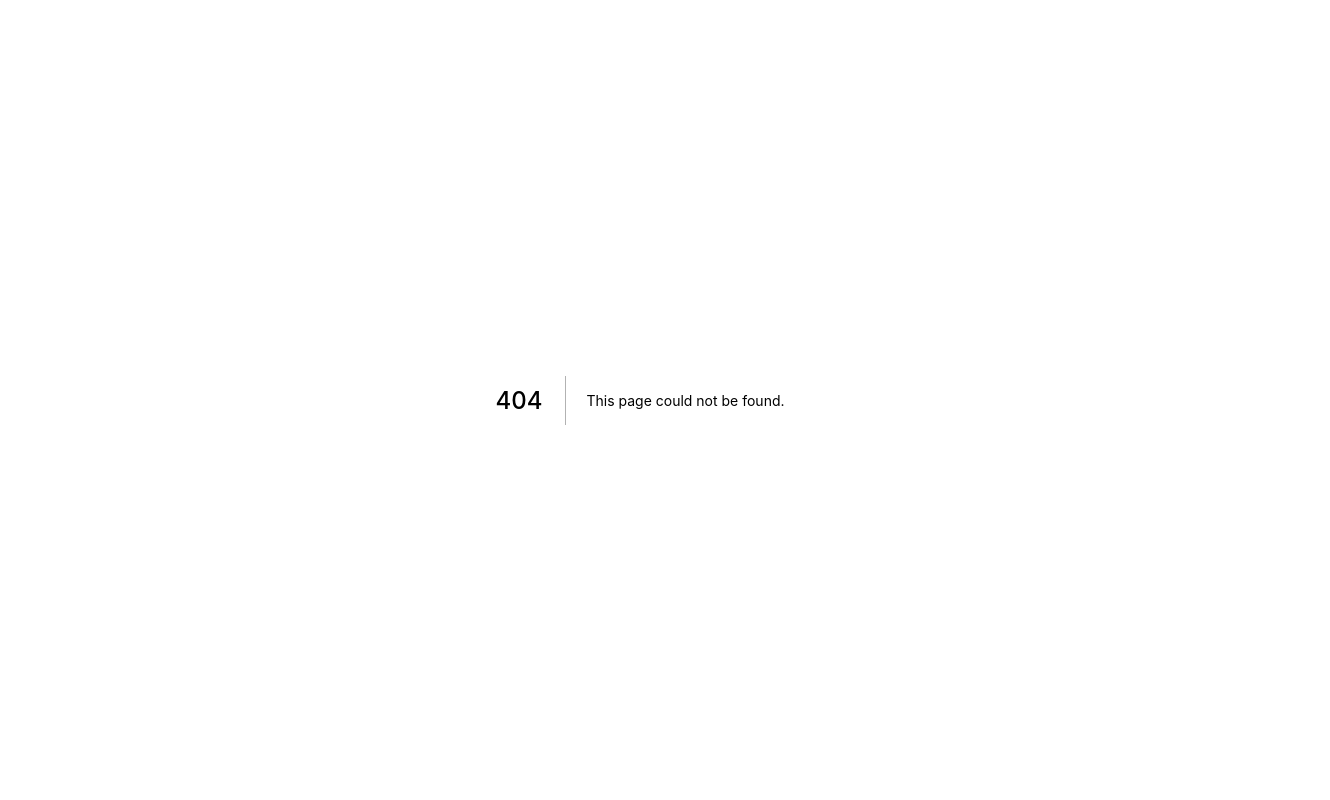
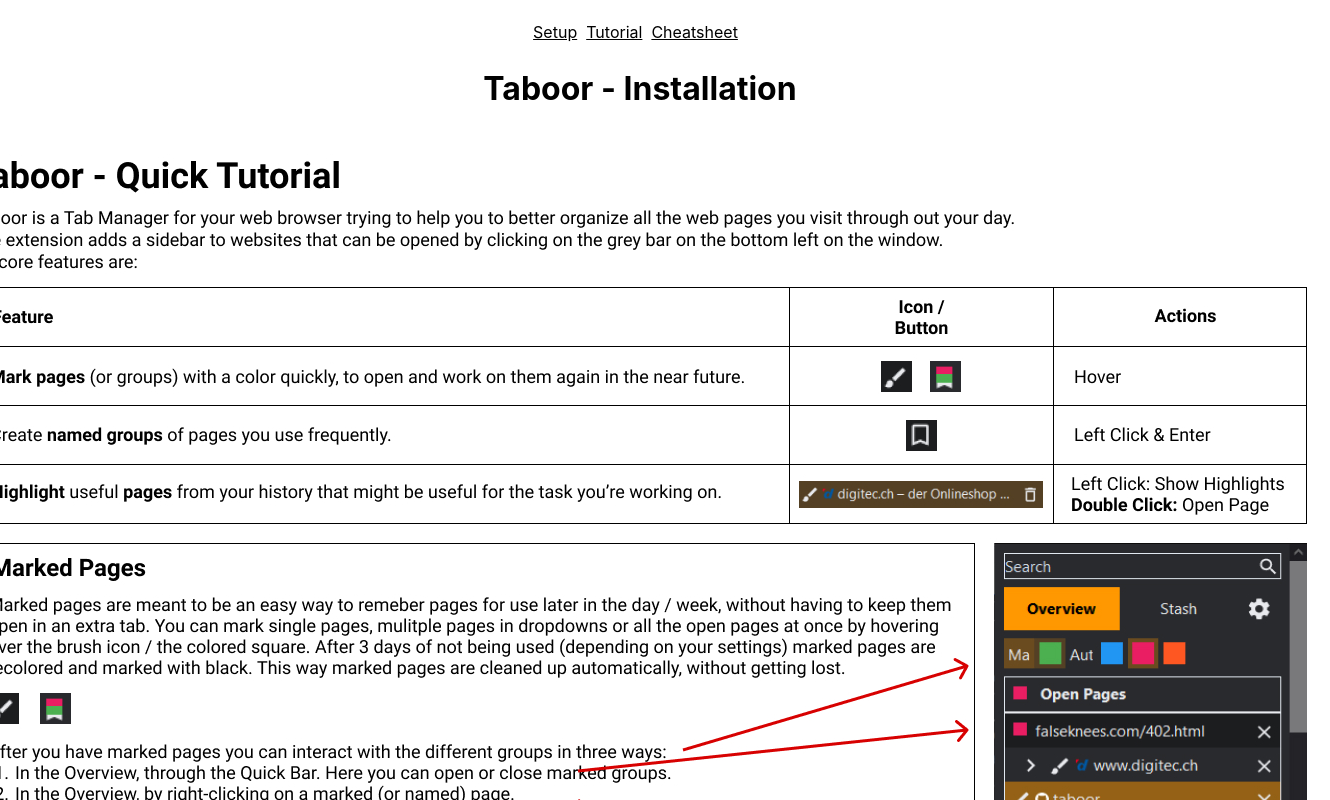
Before and after one commit to dikohl/taboor_vis, a Next.js app: page /cheatsheet in a window 1280 px wide. Before the commit this address had no page. Shown: the top 800 px of the page, 1330 px wide, since content can reach past the window. Built offline with nearby package versions, Linux system fonts and the light colour scheme.

Commit message:
cheat sheet to png

```diff
--- a/components/layout.js
+++ b/components/layout.js
@@ -6,7 +6,7 @@ export default function Layout(props) {
             <div className={styles.header}>
               <a href="/setup"><u>Setup</u></a>&nbsp;&nbsp;
               <a href="/tutorial"><u>Tutorial</u></a>&nbsp;&nbsp;
-              <a href='/taboor_cheatsheet.pdf' download><u>Cheatsheet</u></a>&nbsp;&nbsp;
+              <a href='/cheatsheet'><u>Cheatsheet</u></a>&nbsp;&nbsp;
             </div>
             {props.children}
           </div>
--- /dev/null
+++ b/pages/cheatsheet.js
@@ -0,0 +1,15 @@
+import React, {useState} from 'react';
+import styles from '../styles/Home.module.css'
+import Layout from '../components/layout'
+
+export default function CheatSheet() {
+
+  return (
+    <Layout>
+      <div className={styles.main}>
+        <h1>Taboor - Installation</h1>
+        <img src="/taboor.jpg" />
+      </div>
+    </Layout>
+  )
+}
```
Also changed, not shown: public/taboor.jpg (added).
